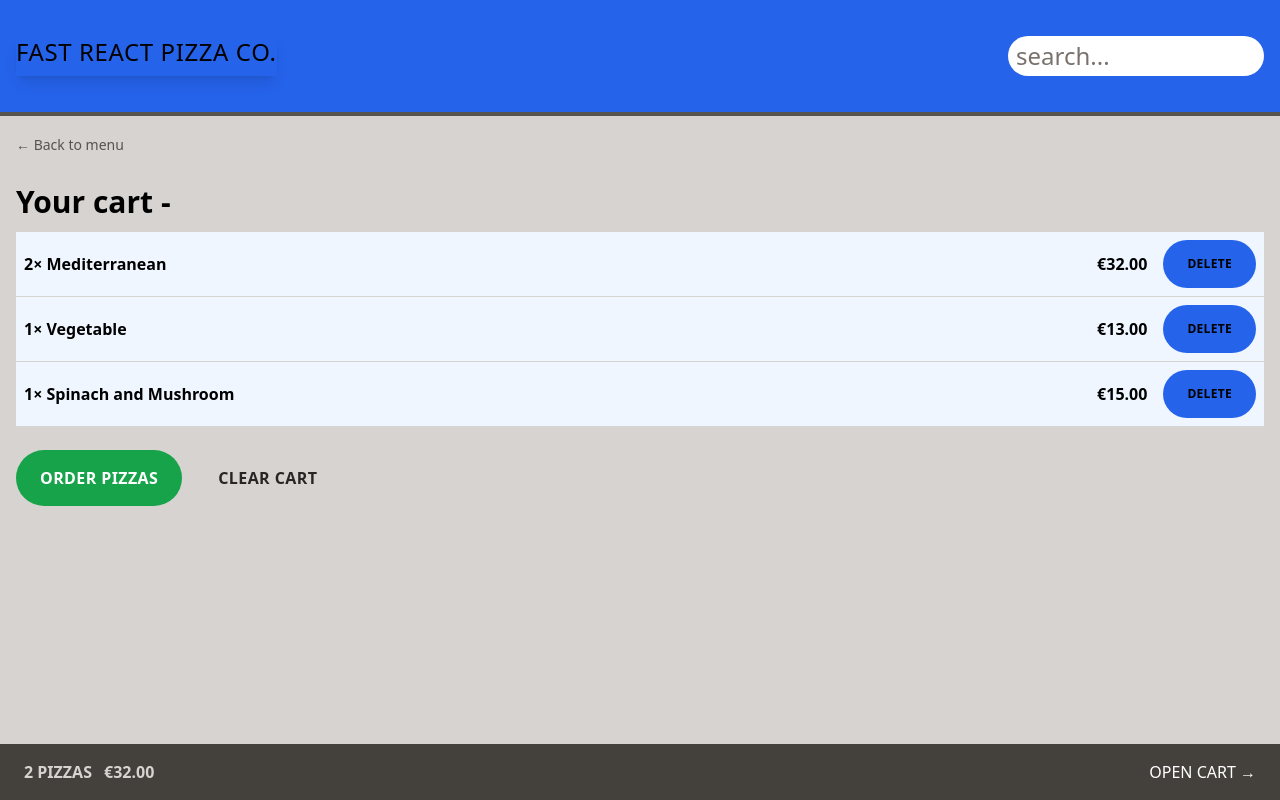
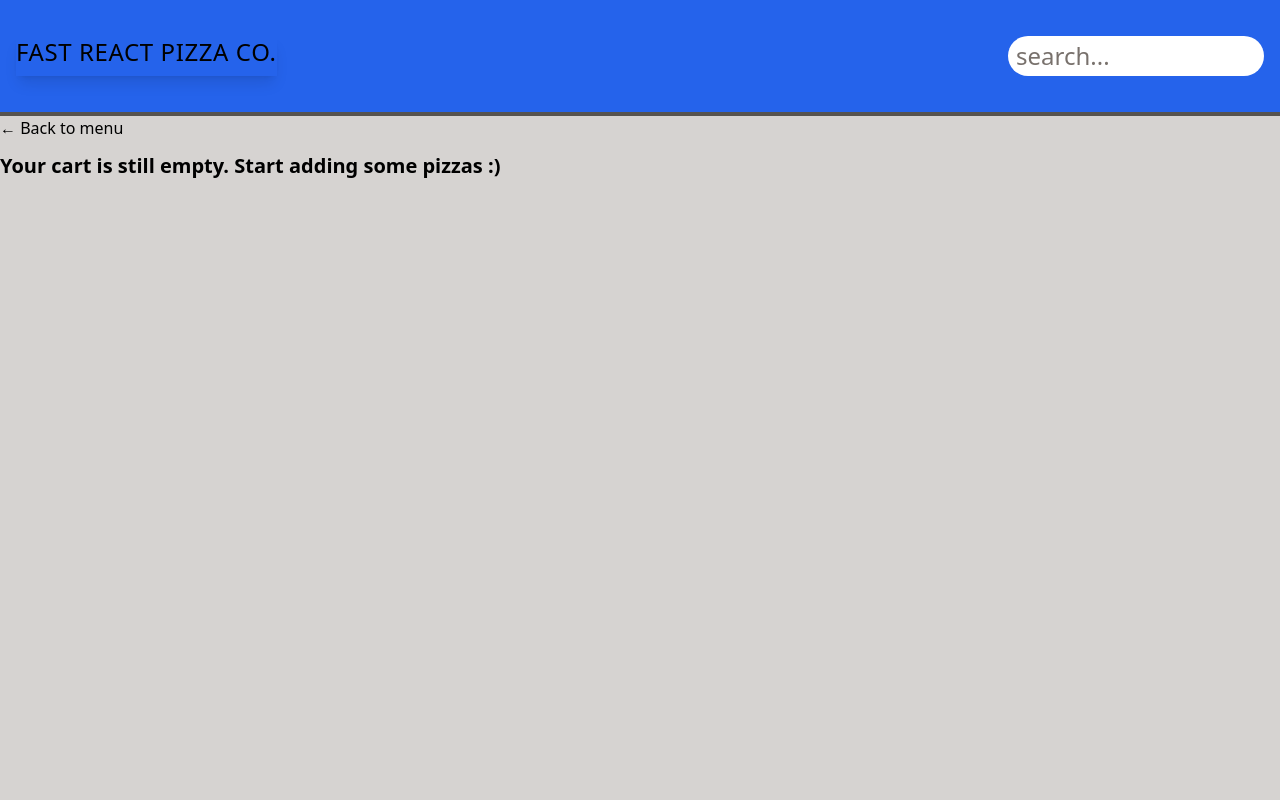
Before and after one commit to ThanhsonWeb/Pizza-project, a React (Vite) app: page /cart in a window 1280 px wide. Both pictures are taken after a click on the button "CLEAR CART". Built offline with nearby package versions, Linux system fonts and the light colour scheme.

Commit message:
Deleting Cart Item

```diff
--- a/src/features/cart/Cart.jsx
+++ b/src/features/cart/Cart.jsx
@@ -2,41 +2,29 @@
 import LinkButton from '../../ui/LinkButton';
 import Button from '../../ui/Button';
 import CartItem from './CartItem';
-const fakeCart = [
-  {
-    pizzaId: 12,
-    name: 'Mediterranean',
-    quantity: 2,
-    unitPrice: 16,
-    totalPrice: 32,
-  },
-  {
-    pizzaId: 6,
-    name: 'Vegetable',
-    quantity: 1,
-    unitPrice: 13,
-    totalPrice: 13,
-  },
-  {
-    pizzaId: 11,
-    name: 'Spinach and Mushroom',
-    quantity: 1,
-    unitPrice: 15,
-    totalPrice: 15,
-  },
-];
 import { useSelector } from 'react-redux';
+import { clearCart } from './cartSlice';
+import { useDispatch } from 'react-redux';
+import EmptyCart from './EmptyCart';
 
 function Cart() {
   const userName = useSelector((store) => store.user.username);
 
-  const cart = fakeCart;
+  const cart = useSelector((store) => store.cart.cart);
+
+  const dispatch = useDispatch();
+
+  function handleClearAll() {
+    dispatch(clearCart());
+  }
+
+  if (cart.length === 0) return <EmptyCart />;
 
   return (
     <div className="p-4">
       <LinkButton>&larr; Back to menu</LinkButton>
 
-      <h2 className="mt-7 text-3xl font-semibold">Your cart - {userName }</h2>
+      <h2 className="mt-7 text-3xl font-semibold">Your cart - {userName}</h2>
       <ul className="mt-3 divide-y divide-stone-300 bg-blue-50">
         {cart.map((item) => (
           <CartItem item={item} key={item.name} />
@@ -45,7 +33,9 @@ function Cart() {
 
       <div className="mt-6 space-x-3">
         <Button to="/order/new">Order pizzas</Button>
-        <Button variant="secondary">Clear cart</Button>
+        <Button onClearAll={handleClearAll} variant="secondary">
+          Clear cart
+        </Button>
       </div>
     </div>
   );
--- a/src/features/cart/CartItem.jsx
+++ b/src/features/cart/CartItem.jsx
@@ -1,8 +1,16 @@
 import { formatCurrency } from '../../utils/helpers';
 import Button from '../../ui/Button';
+import { deleteItem } from './cartSlice';
+import { useDispatch } from 'react-redux';
 
 function CartItem({ item }) {
-  const { name, quantity, totalPrice } = item;
+  const { pizzaId, name, quantity, totalPrice } = item;
+  const dispatch = useDispatch();
+
+  function handleDeleteItem() {
+    dispatch(deleteItem(pizzaId));
+  }
+
   return (
     <li className="flex items-center justify-between p-2 font-semibold">
       <p>
@@ -10,7 +18,9 @@ function CartItem({ item }) {
       </p>
       <div className="flex items-center space-x-4">
         <p>{formatCurrency(totalPrice)}</p>
-        <Button variant="small">Delete</Button>
+        <Button onDelete={handleDeleteItem} variant="small">
+          Delete
+        </Button>
       </div>
     </li>
   );
--- a/src/features/cart/CartOverview.jsx
+++ b/src/features/cart/CartOverview.jsx
@@ -8,7 +8,7 @@ function CartOverview() {
   const totalCartQuantity = useSelector((store) =>
     store.cart.cart.reduce((sum, item) => sum + item.quantity, 0),
   );
-  // c2 : import from cartSlice.js
+  // c2 : selectors
   const totalPrice = useSelector(getTotalPrice);
 
   if (!totalCartQuantity) return null;
--- a/src/features/cart/EmptyCart.jsx
+++ b/src/features/cart/EmptyCart.jsx
@@ -5,7 +5,9 @@ function EmptyCart() {
     <div>
       <Link to="/menu">&larr; Back to menu</Link>
 
-      <p>Your cart is still empty. Start adding some pizzas :)</p>
+      <p className="mt-3 text-xl font-semibold">
+        Your cart is still empty. Start adding some pizzas :)
+      </p>
     </div>
   );
 }
--- a/src/ui/Button.jsx
+++ b/src/ui/Button.jsx
@@ -19,7 +19,14 @@
 
 import { Link } from 'react-router-dom';
 
-function Button({ children, to, variant = 'primary', onClick }) {
+function Button({
+  children,
+  to,
+  variant = 'primary',
+  onClick,
+  onDelete,
+  onClearAll,
+}) {
   const base =
     ' inline-block   p-3 bg-blue-600 rounded-full font-semibold uppercase  tracking-wide   transition-colors duration-500  sm:px-6 sm:py-4 ';
 
@@ -37,11 +44,25 @@ function Button({ children, to, variant = 'primary', onClick }) {
       </Link>
     );
 
-  return (
-    <button onClick={onClick ? onClick : null}  className={className}>
-      {children}
-    </button>
-  );
+  if (onClick)
+    return (
+      <button onClick={onClick} className={className}>
+        {children}
+      </button>
+    );
+  if (onDelete)
+    return (
+      <button onClick={onDelete} className={className}>
+        {children}
+      </button>
+    );
+
+  if (onClearAll)
+    return (
+      <button onClick={onClearAll} className={className}>
+        {children}
+      </button>
+    );
 }
 
 export default Button;
--- a/src/ui/Home.jsx
+++ b/src/ui/Home.jsx
@@ -11,7 +11,6 @@ function Home() {
         The best pizza.
         <br />
         <span className="text-blue-600">
-          {' '}
           Straight out of the oven, straight to you.
         </span>
       </h1>
```
